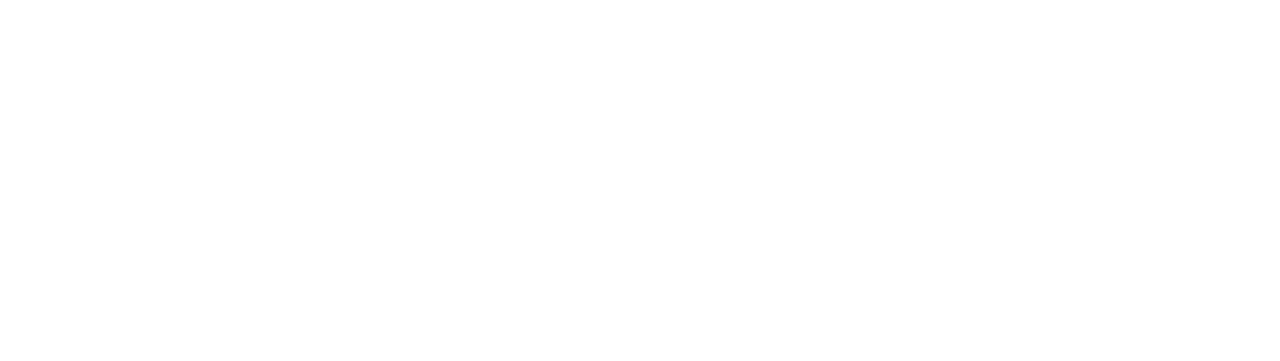
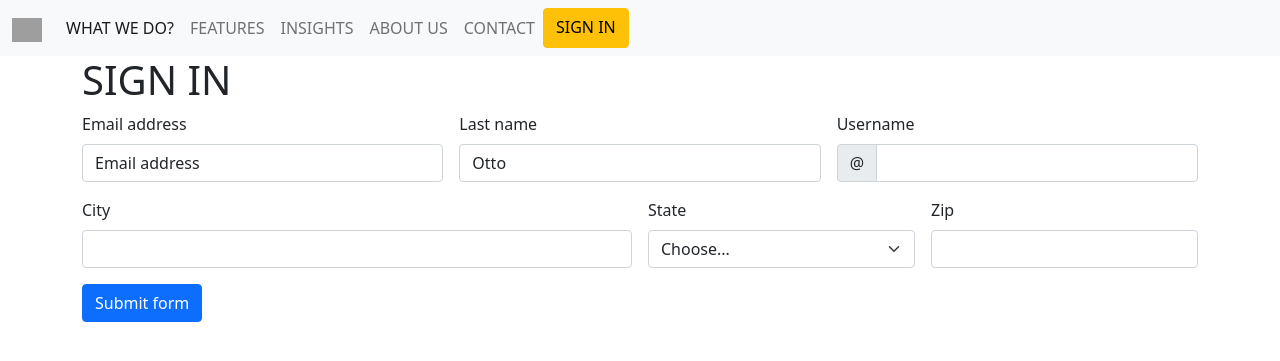
Before and after one commit to Ivan-aksenov/DJango, a Django app: page /SignIn/ in a window 1280 px wide. Before the commit the part shown is empty. Shown: the top 361 px of the page. Run offline with Django 4.2, Linux system fonts and the light colour scheme; grey boxes are pictures that could not be loaded.

Commit message:
chore: with guide

```diff
--- a/my_thesis/templates/Home.html
+++ b/my_thesis/templates/Home.html
@@ -1,3 +1,5 @@
-{% extends "base.html" %} {% block title%} HydroFlow {% endblock  %}
+{% extends "base.html" %} {% block title%} WHAT WE DO? {% endblock  %}
+
 {% block content %}
+<h1> WHAT WE DO? </h1>
 {%endblock%}
--- a/my_thesis/templates/SignIn.html
+++ b/my_thesis/templates/SignIn.html
@@ -0,0 +1,62 @@
+{% extends "base.html" %}{% block title%} Sign In {% endblock  %}
+
+{% block head %} {% endblock %}
+
+{% block content %}
+<h1> SIGN IN </h1>
+            <form class="row g-3 needs-validation" novalidate>
+                <div class="col-md-4 position-relative">
+                <label for="validationTooltip01" class="form-label">Email address</label>
+                <input type="text" class="form-control gray-500" id="validationTooltip01" value="Email address" required>
+                <div class="valid-tooltip">
+                    Looks good!
+                </div>
+                </div>
+                <div class="col-md-4 position-relative">
+                <label for="validationTooltip02" class="form-label">Last name</label>
+                <input type="text" class="form-control" id="validationTooltip02" value="Otto" required>
+                <div class="valid-tooltip">
+                    Looks good!
+                </div>
+                </div>
+                <div class="col-md-4 position-relative">
+                <label for="validationTooltipUsername" class="form-label">Username</label>
+                <div class="input-group has-validation">
+                    <span class="input-group-text" id="validationTooltipUsernamePrepend">@</span>
+                    <input type="text" class="form-control" id="validationTooltipUsername" aria-describedby="validationTooltipUsernamePrepend" required>
+                    <div class="invalid-tooltip">
+                    Please choose a unique and valid username.
+                    </div>
+                </div>
+                </div>
+                <div class="col-md-6 position-relative">
+                <label for="validationTooltip03" class="form-label">City</label>
+                <input type="text" class="form-control" id="validationTooltip03" required>
+                <div class="invalid-tooltip">
+                    Please provide a valid city.
+                </div>
+                </div>
+                <div class="col-md-3 position-relative">
+                <label for="validationTooltip04" class="form-label">State</label>
+                <select class="form-select" id="validationTooltip04" required>
+                    <option selected disabled value="">Choose...</option>
+                    <option>...</option>
+                </select>
+                <div class="invalid-tooltip">
+                    Please select a valid state.
+                </div>
+                </div>
+                <div class="col-md-3 position-relative">
+                <label for="validationTooltip05" class="form-label">Zip</label>
+                <input type="text" class="form-control" id="validationTooltip05" required>
+                <div class="invalid-tooltip">
+                    Please provide a valid zip.
+                </div>
+                </div>
+                <div class="col-12">
+                <button class="btn btn-primary" type="submit">Submit form</button>
+                </div>
+            </form>
+
+
+{%endblock%}
--- a/my_thesis/templates/base.html
+++ b/my_thesis/templates/base.html
@@ -19,7 +19,7 @@
         <nav class="navbar navbar-expand-lg navbar-light bg-light">
             <div class="container-fluid">
               <a class="navbar-brand" href="">
-                <img src="LogoHydroFlow1.svg" alt="HydroFlow Logo" width="30" height="24">
+                <img src="components/LogoHydroFlow1.svg" alt="HydroFlow Logo" width="30" height="24">
               </a>
               <button class="navbar-toggler" type="button" data-bs-toggle="collapse" data-bs-target="#navbarNavDropdown" aria-controls="navbarNavDropdown" aria-expanded="false" aria-label="Toggle navigation">
                 <span class="navbar-toggler-icon"></span>
--- a/my_thesis/urls.py
+++ b/my_thesis/urls.py
@@ -4,5 +4,6 @@
 urlpatterns = [
     path("", views.home, name="home"),
     path("todos/", views.todos, name="Todos"),
-    path("SignIn/", views.SignIn, name="SignIn")
+    path("SignIn/", views.SignIn, name="SignIn")\
+    # path("SignIn/", views.SignIn, name="SignIn")
 ]
```
Also changed, not shown: my_thesis/templates/components/LogoHydroFlow1.svg (renamed from my_thesis/templates/LogoHydroFlow1.svg).
